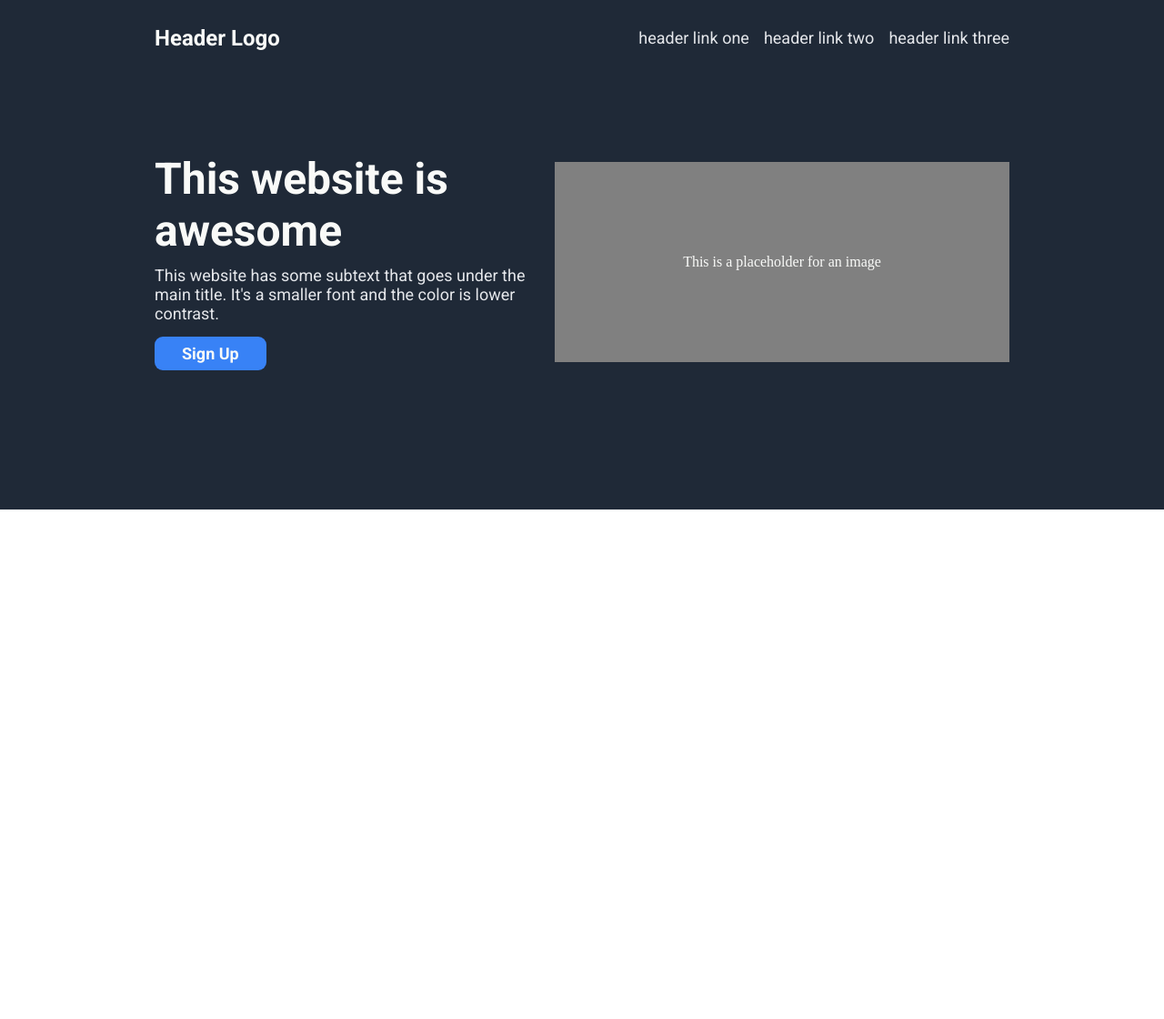
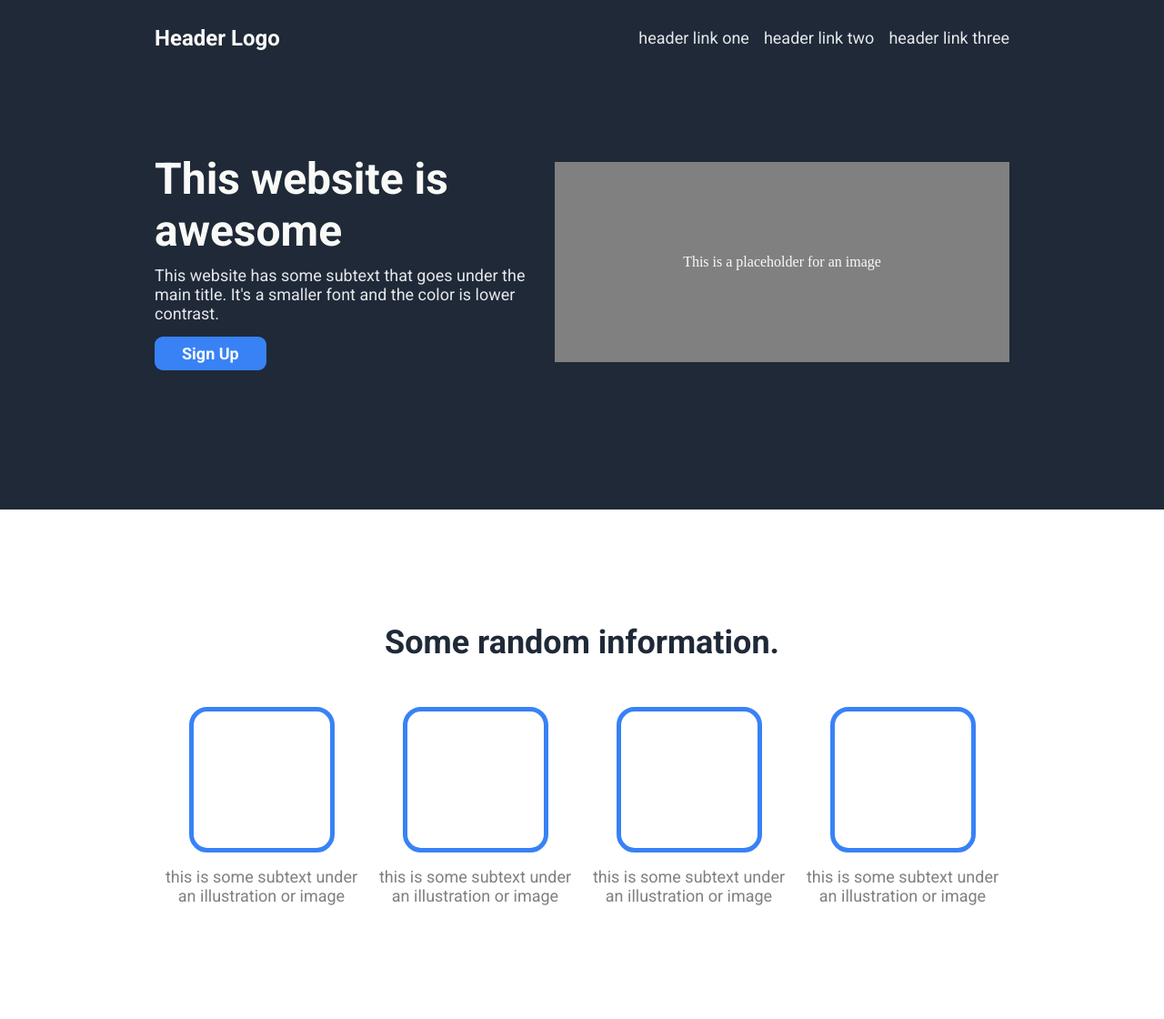
Before and after one commit to evronz/landing-page, a plain HTML site: page index.html in a window 1280 px wide. Shown: the whole page at 91% size. Before the commit the page ends 800 px from the top, so only its background shows below. Drawn offline with Linux system fonts and the light colour scheme.

Commit message:
complete the second-section

```diff
--- a/index.html
+++ b/index.html
@@ -35,5 +35,26 @@
     </div>
   </div>
 
+  <div class="second-section">
+    <div class="head">Some random information.</div>
+    <div class="some-info">
+      <div class="box">
+        <div class="box-container"></div>
+        <div class="box-info">this is some subtext under an illustration or image</div>
+      </div>
+      <div class="box">
+        <div class="box-container"></div>
+        <div class="box-info">this is some subtext under an illustration or image</div>
+      </div>
+      <div class="box">
+        <div class="box-container"></div>
+        <div class="box-info">this is some subtext under an illustration or image</div>
+      </div>
+      <div class="box">
+        <div class="box-container"></div>
+        <div class="box-info">this is some subtext under an illustration or image</div>
+      </div>
+    </div>
+  </div>
 </body>
 </html>
--- a/style.css
+++ b/style.css
@@ -85,3 +85,49 @@ button {
   justify-content: center;
   align-items: center;
 }
+
+.second-section {
+  display: flex;
+  flex-direction: column;
+  justify-content: center;
+  align-items: center;
+  height: 560px;
+}
+
+.head {
+  width: 940px;
+  font-family: 'Roboto', sans-serif;
+  font-size: 36px;
+  font-weight: 700;
+  color: rgb(31, 41, 55);
+  margin-bottom: 50px;
+  text-align: center;
+}
+
+.some-info {
+  width: 940px;
+  display: flex;
+  justify-content: center;
+  align-items: center;
+}
+
+.box {
+  display: flex;
+  flex-direction: column;
+  align-items: center;
+}
+
+.box-container {
+  height: 150px;
+  width: 150px;
+  border: 5px solid rgb(56, 130, 246);
+  border-radius: 20px;
+  margin-bottom: 16px;
+}
+
+.box-info {
+  text-align: center;
+  font-family: 'Roboto', sans-serif;
+  font-size: 18px;
+  color: grey;
+}
```
